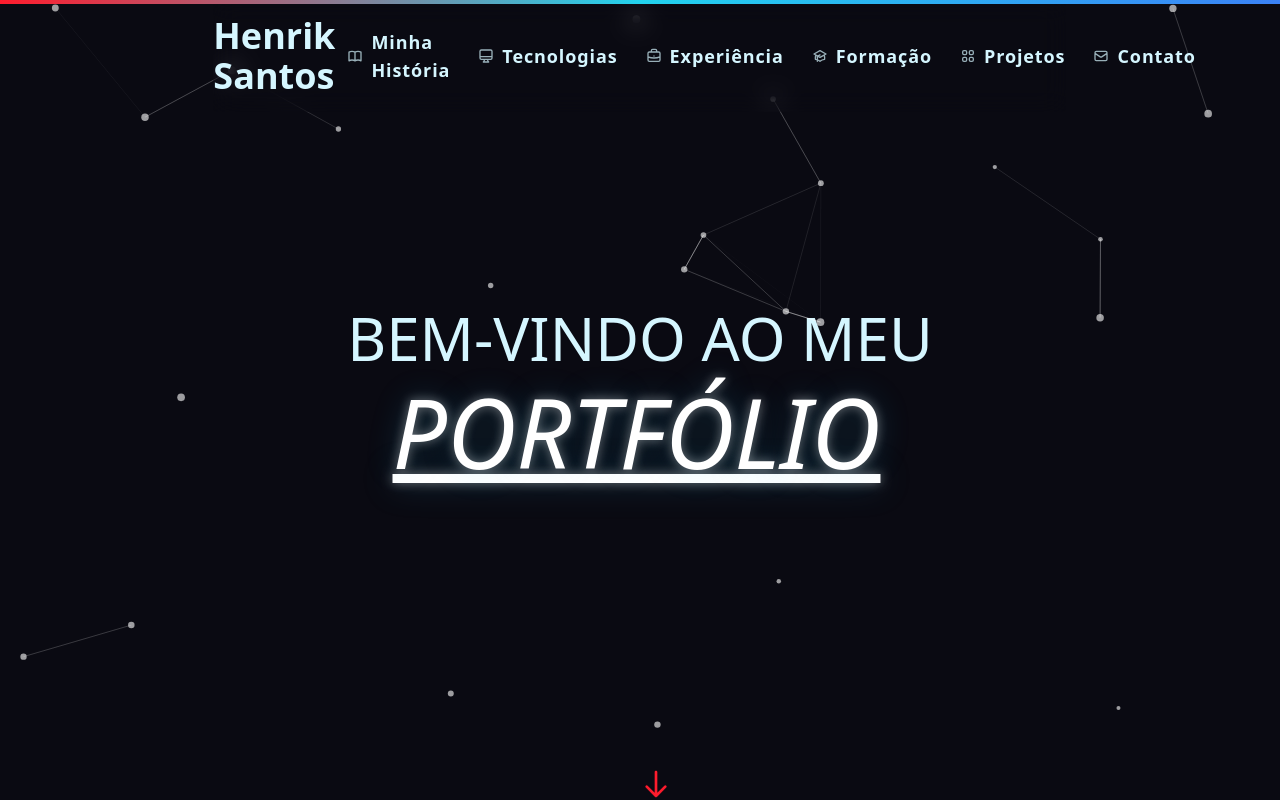
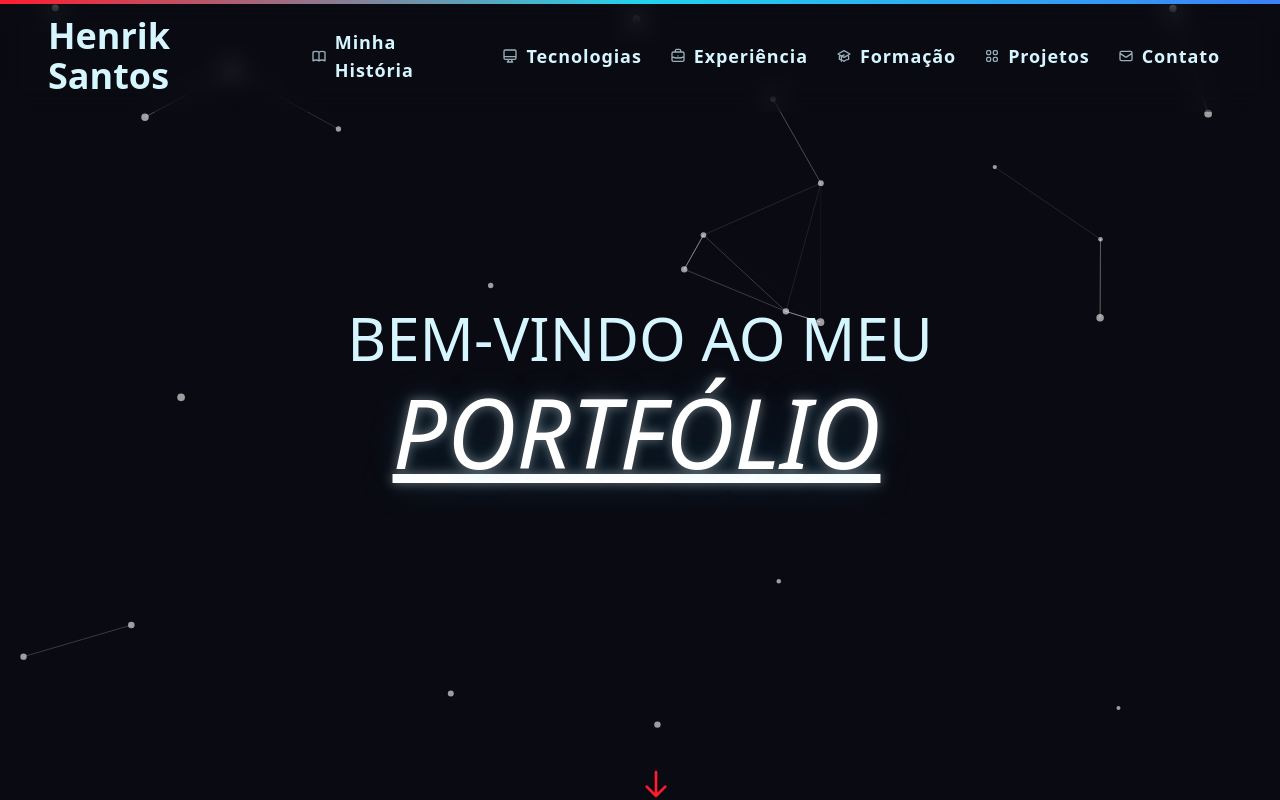
Before and after one commit to HenrikSantos/HenrikSantos.github.io, a React (Vite) app: page / in a window 1280 px wide. Shown: the top 800 px of the page. Built offline with nearby package versions, Linux system fonts and the light colour scheme.

Commit message:
refactor: improve responsive layout width for 1080p screens

```diff
--- a/src/components/Header.tsx
+++ b/src/components/Header.tsx
@@ -137,11 +137,12 @@ const Header = function () {
 
   return (
     <motion.header
-      className="bg-[var(--primary)]/80 top-0 z-40 hidden border-b border-white/5 backdrop-blur-md md:sticky md:mx-auto md:flex md:w-8/12 md:items-center md:justify-between md:border-none md:bg-transparent md:px-0 md:py-4"
+      className="top-0 z-40 hidden w-full border-b border-white/5 bg-[var(--primary)]/80 backdrop-blur-md md:sticky md:block md:border-none md:bg-transparent md:py-4"
       initial={{ opacity: 0, y: -20 }}
       animate={{ opacity: 1, y: 0 }}
       transition={{ duration: 0.5 }}
     >
+      <div className="mx-auto flex items-center justify-between md:px-8 lg:px-12 2xl:w-8/12 2xl:px-0">
         <motion.div className="flex justify-between" whileHover={{ scale: 1.02 }}>
           <a
             href="#inicio"
@@ -191,6 +192,7 @@ const Header = function () {
           );
         })}
         </nav>
+      </div>
     </motion.header>
   );
 };
--- a/src/components/Main.tsx
+++ b/src/components/Main.tsx
@@ -11,7 +11,7 @@ export default function Main() {
   return (
     <main>
       <Inicio />
-      <div className="mx-auto md:flex md:items-start md:gap-16 lg:w-8/12">
+      <div className="mx-auto md:flex md:items-start md:gap-16 md:px-8 lg:px-12 2xl:w-8/12 2xl:px-0">
         <Sobre />
         <div className="flex w-full flex-col space-y-12 border-[var(--emphasis)] px-10 pb-6 md:border-l">
           <Trajetoria />
```
Lines whose indentation alone changed are shown as unchanged.
